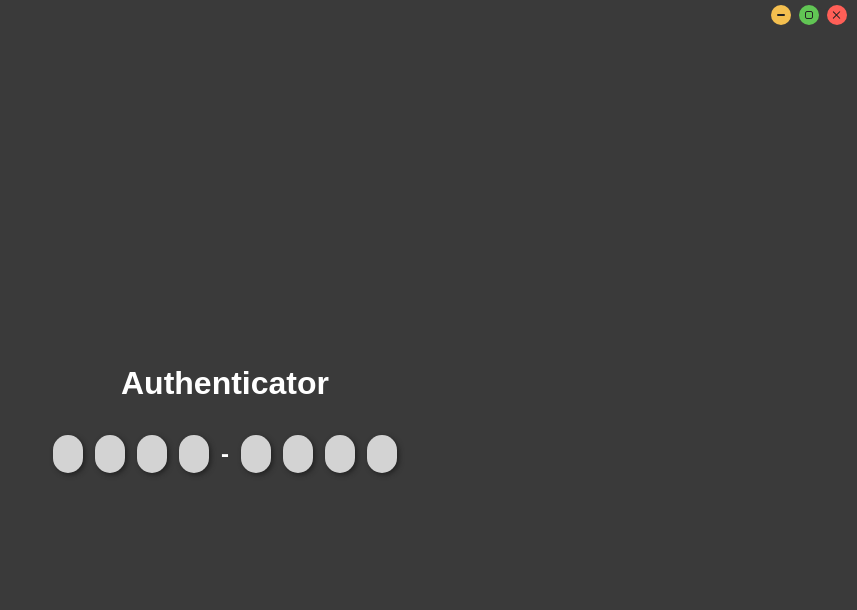
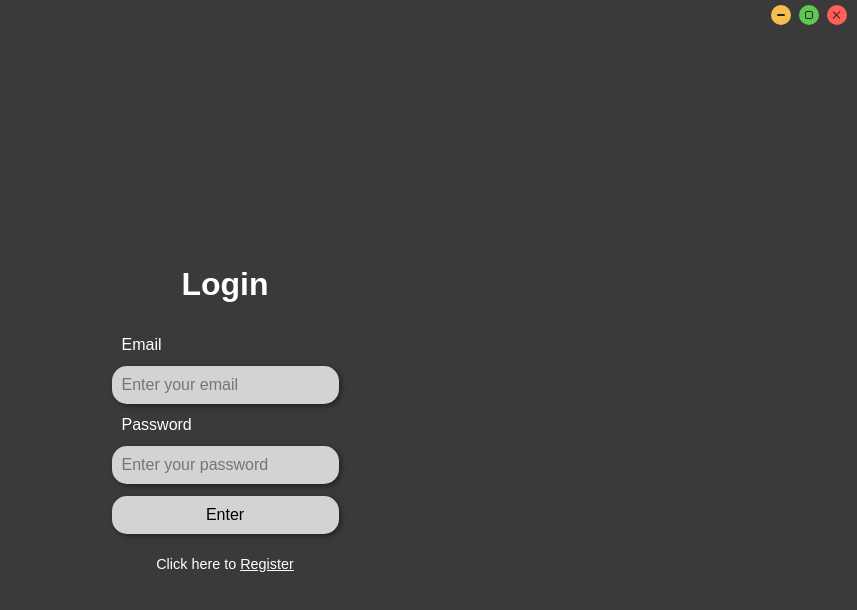
Before and after one commit to Davi473/Project-Investment, a React (Vite) app in the folder front/: page / in a window 1280 px wide. Shown: the top 610 px of the page, without its empty margins (423-1280 px from the left). Built offline with nearby package versions, Linux system fonts and the light colour scheme.

Commit message:
Integração com o servidor

```diff
--- a/front/electron/main.ts
+++ b/front/electron/main.ts
@@ -17,8 +17,8 @@
         transparent: true,
     });
 
-    // mainWindow.loadURL('http://localhost:5173');
-    mainWindow.loadFile('/../index.html');
+    mainWindow.loadURL('http://localhost:5173');
+    // mainWindow.loadFile('/../index.html');
 
     // mainWindow.webContents.openDevTools(); // Descomente para abrir o DevTools automaticamente
 
--- a/front/package.json
+++ b/front/package.json
@@ -4,7 +4,7 @@
   "version": "0.0.0",
   "type": "module",
   "scripts": {
-    "electron": "electron dist/electron/main.js",
+    "electron": "electron dist/electron/main.cjs",
     "dev": "vite",
     "build:react": "vite build",
     "build:electron": "tsc -p ./tsconfig.electron.json",
--- a/front/src/App.tsx
+++ b/front/src/App.tsx
@@ -7,7 +7,7 @@
 import { Authenticator } from './Pages/Authenticator';
 
 function App() {
-  const [paginaAtual, setPaginaAtual] = useState<string>("authenticator");
+  const [paginaAtual, setPaginaAtual] = useState<string>("login");
 
    const renderPagina = () => {
     switch (paginaAtual) {
--- a/front/src/Pages/Login/index.tsx
+++ b/front/src/Pages/Login/index.tsx
@@ -14,20 +14,20 @@
       alert("Por favor, preencha todos os campos.");
       return;
     }
-    const reponse = await fetch("http://localhost:3000/user", {
+    const reponse = await fetch("http://localhost:3000/users", {
       method: "PUT",
       headers: {
         "Content-Type": "application/json"
       },
       body: JSON.stringify({
-        emailStr: email,
+        email: email,
         password: password
       })
     });
     if (reponse.status === 201) {
       const data = await reponse.json();
-      alert(data.menssage);
-      onTrocarPagina("register");
+      localStorage.setItem("token", data.token);
+      onTrocarPagina("qrcode");
     } else {
       const errorData = await reponse.json();
       alert(errorData.message || "Erro ao fazer login");
--- a/front/src/Pages/QrCode/index.tsx
+++ b/front/src/Pages/QrCode/index.tsx
@@ -15,9 +15,10 @@
       'Authorization': `Bearer ${token}`,
     },
   });
-  if (!response.ok) {
-    throw new Error('Failed to fetch QR code');
-  }
+  console.log(response);
+  // if (!response.ok) {
+  //   throw new Error('Failed to fetch QR code');
+  // }
   return response.json();
 }
 
--- a/front/src/Pages/Register/index.tsx
+++ b/front/src/Pages/Register/index.tsx
@@ -17,17 +17,18 @@
       return;
     }
     try {
-      const reponse = await fetch("http://localhost:3000/user", {
+      const reponse = await fetch("http://localhost:3000/users", {
         method: "POST",
         headers: {
           "Content-Type": "application/json"
         },
         body: JSON.stringify({
-          nicknameStr: nickname,
-          emailStr: email,
+          nickname: nickname,
+          email: email,
           password: password
         })
       });
+      console.log(reponse);
       if (reponse.status === 201) {
         const data = await reponse.json();
         alert(data.menssage);
```
Also changed, not shown: front/electron/tsconfig.electron.json (deleted), front/rename-js-to-cjs.js (added).
